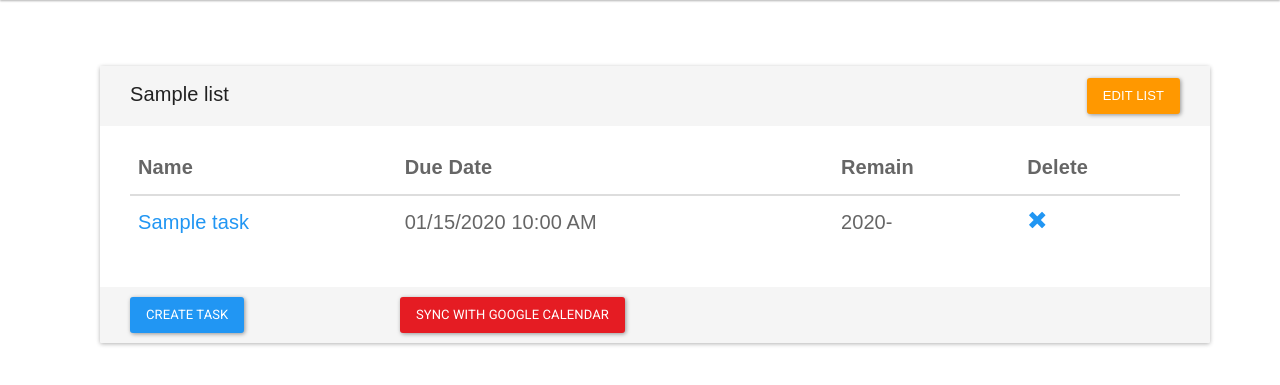
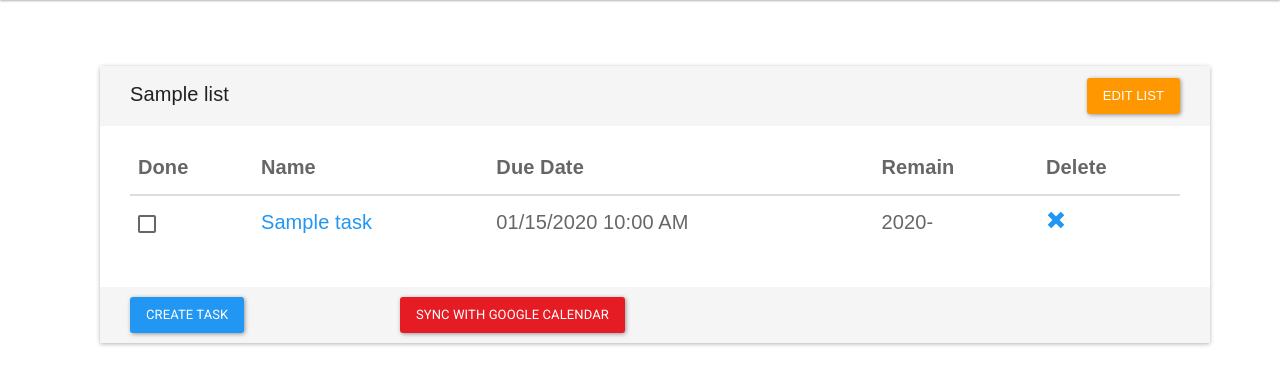
Before and after one commit to gges5110/ScheduleMyTasks, a Python web app: template templates/manage_tasks.html in a window 1280 px wide. Shown: the part 64-449 px from the top of the page. Run offline with Jinja, Linux system fonts and the light colour scheme; the template is opened without the code that fills it: most values are stand-ins (such as "Sample title", 1, 10 or a date in 2020); some libraries are stand-ins or nearby versions.

Commit message:
can remove and add "This list is empty" when creating and deleting tasks, added checkbox

```diff
--- a/main.py
+++ b/main.py
@@ -443,7 +443,7 @@ class NextItemInList(webapp2.RequestHandler):
         next_item_list = []
         for list in lists:
             next_item_dict = dict()
-            tasks = Task.query(Task.list_key == list.key).order(Task.due_date).fetch(1)
+            tasks = Task.query(ndb.AND(Task.list_key == list.key, Task.due_date > datetime.now())).order(Task.due_date).fetch(1)
             if tasks:
                 next_item_dict['list_key'] = list.key.urlsafe()
                 next_item_dict['task_name'] = tasks[0].name
--- a/templates/manage_tasks.html
+++ b/templates/manage_tasks.html
@@ -43,6 +43,7 @@ div.panel-heading {
                     <table class="table" id="manage_table">
     					<thead>
     						<tr>
+    							<th>Done</th>
     							<th>Name</th>
     							<th>Due Date</th>
     							<th>Remain</th>
@@ -53,6 +54,7 @@ div.panel-heading {
     						{% for task in tasks %}
 
     						<tr class="tasks_table" id="{{ task.key.urlsafe() }}">
+    							<td class="task_done_column"><input type=checkbox></td>
     							<td class="task_name_column"><a href="#" data-toggle="modal" data-target="#create_task_modal" class="list_modal edit_task">
                                 {{ task.name }}</a></td>
     							<td class="task_due_date_column">{{ task.due_date.strftime("%m/%d/%Y %I:%M %p") }}</td>
@@ -60,18 +62,18 @@ div.panel-heading {
     							<td><a href="#" data-toggle="modal" data-target="#delete_task_modal" class="list_modal delete_task" id="{{ task.key.urlsafe() }}">
                                     <i class="glyphicon glyphicon-remove"></i>
                                 </a></td>
-    						<tr>
+    						</tr>
 
     						{% endfor%}
     					</tbody>
     				</table>
+                        <div class="empty_list_tile">
                     {% if not tasks %}
-                        <div class="empty_list_tile">
                             <div class="jumbotron text-center">
-                                <h2>The list is empty</h2>
+                                <h2 class="emtpy_list_title">The list is empty</h2>
                             </div>
+                    {% endif %}
                         </div>
-                    {% endif %}
                 </div>
             </div>
 
@@ -174,6 +176,7 @@ $(document).ready(function() {
                     // TODO add new task
                   var strVar="";
                   strVar += "<tr class=\"tasks_table\" id=\"" + msg + "\">";
+    			  strVar += "<td class=\"task_done_column\"><input type=checkbox><\/td>";
                   strVar += "   <td class=\"task_name_column\"><a href=\"#\" data-toggle=\"modal\" data-target=\"#create_task_modal\" class=\"list_modal edit_task\">";
                   strVar += "   " + task_name + "<\/a><\/td>";
                   strVar += "	<td class=\"task_due_date_column\">" + due_date + "<\/td>";
@@ -181,11 +184,13 @@ $(document).ready(function() {
                   strVar += "	<td><a href=\"#\" data-toggle=\"modal\" data-target=\"#delete_task_modal\" class=\"list_modal delete_task\" id=\"" + msg + "\">";
                   strVar += "   <i class=\"glyphicon glyphicon-remove\"><\/i>";
                   strVar += "   <\/a><\/td>";
-                  strVar += "<tr>";
+                  strVar += "<\/tr>";
 
                   $(".tasks_table_body").append(strVar);
-                  console.log(document.getElementById('manage_table').rows.length);
-                  console.log("table size " + $("#manage_table").rows.length);
+                  if(document.getElementById('manage_table').rows.length == 2){
+                    //console.log("removing empty list tile");
+                    $('.empty_list_tile').children('.jumbotron').remove();
+                  }
               }
             }
         }
@@ -206,6 +211,14 @@ $(document).ready(function() {
                     var task_li = $('#' + task_key).closest('.tasks_table');
                     task_li.remove();
                     toastr.success('Task deleted!');
+                    if(document.getElementById('manage_table').rows.length == 1){
+                      //console.log("removing empty list tile");
+                      var strVar="";
+                      strVar += "<div class=\"jumbotron text-center\">";
+                      strVar += "    <h2 class=\"emtpy_list_title\">The list is empty<\/h2>";
+                      strVar += "<\/div>";
+                      $('.empty_list_tile').append(strVar);
+                    }
                 }
             }
         });
```
